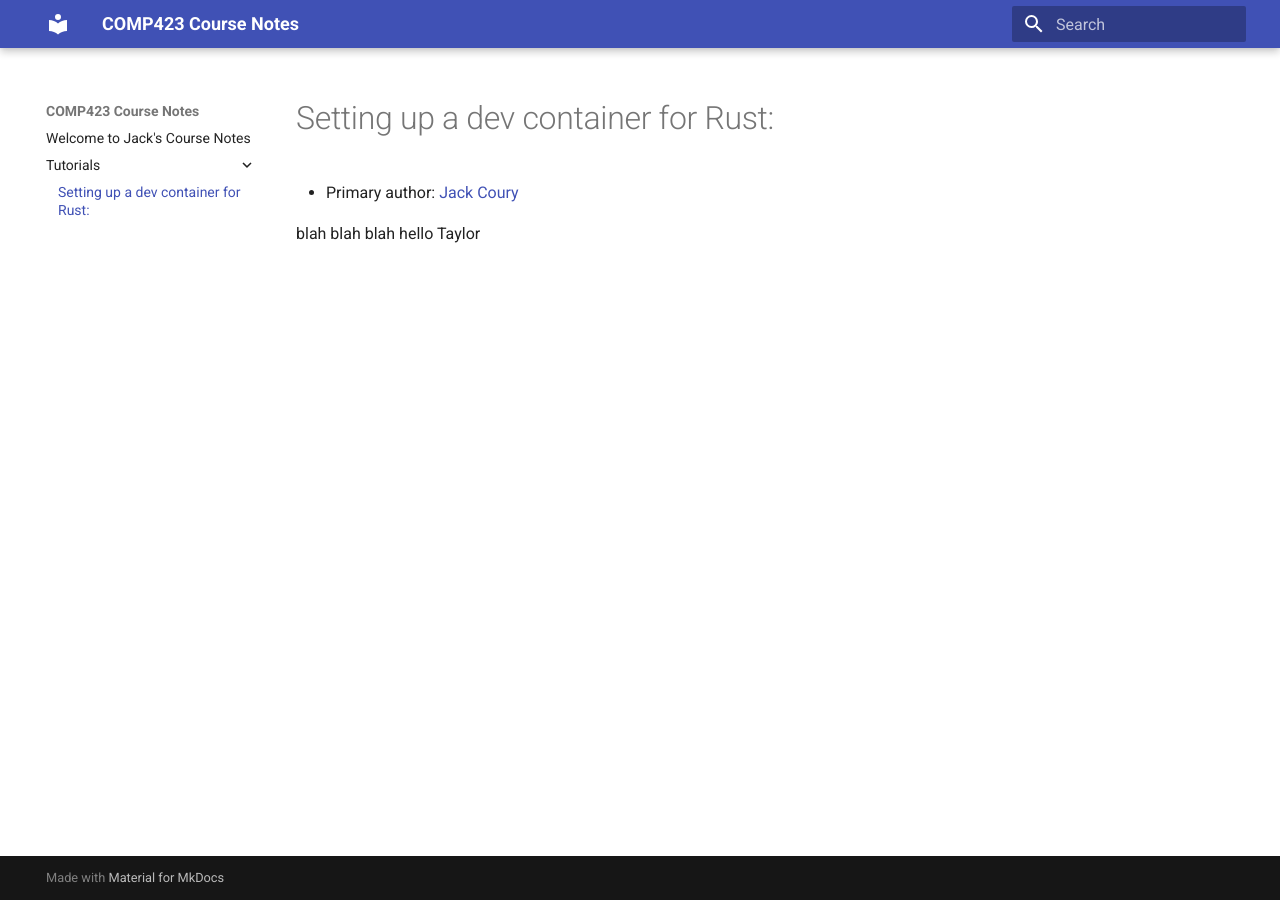
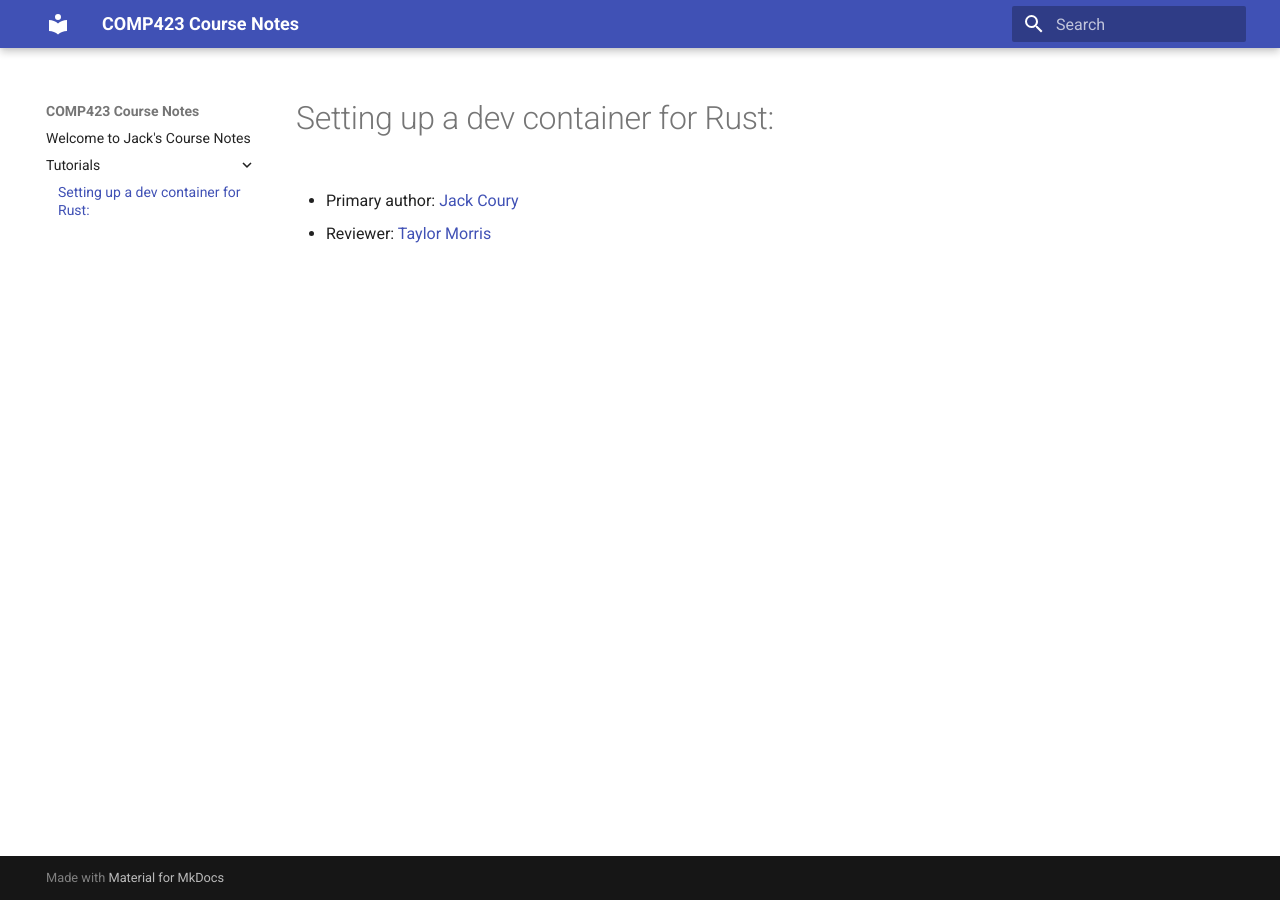
Before and after one commit to jcoury89/comp423-course-notes, an MkDocs documentation site: the page built from docs/tutorials/rust-setup.md, in a window 1280 px wide. Built offline with MkDocs 1.6.1 and Material for MkDocs 9.7.7, drawn with Linux system fonts in a browser that asks for light colours.

Commit message:
intial edits test

```diff
--- a/docs/tutorials/rust-setup.md
+++ b/docs/tutorials/rust-setup.md
@@ -2,4 +2,4 @@
 
 * Primary author: [Jack Coury](https://github.com/jcoury89)
 
-blah blah blah hello Taylor
+* Reviewer: [Taylor Morris](https://github.com/Taylor1515)
```
